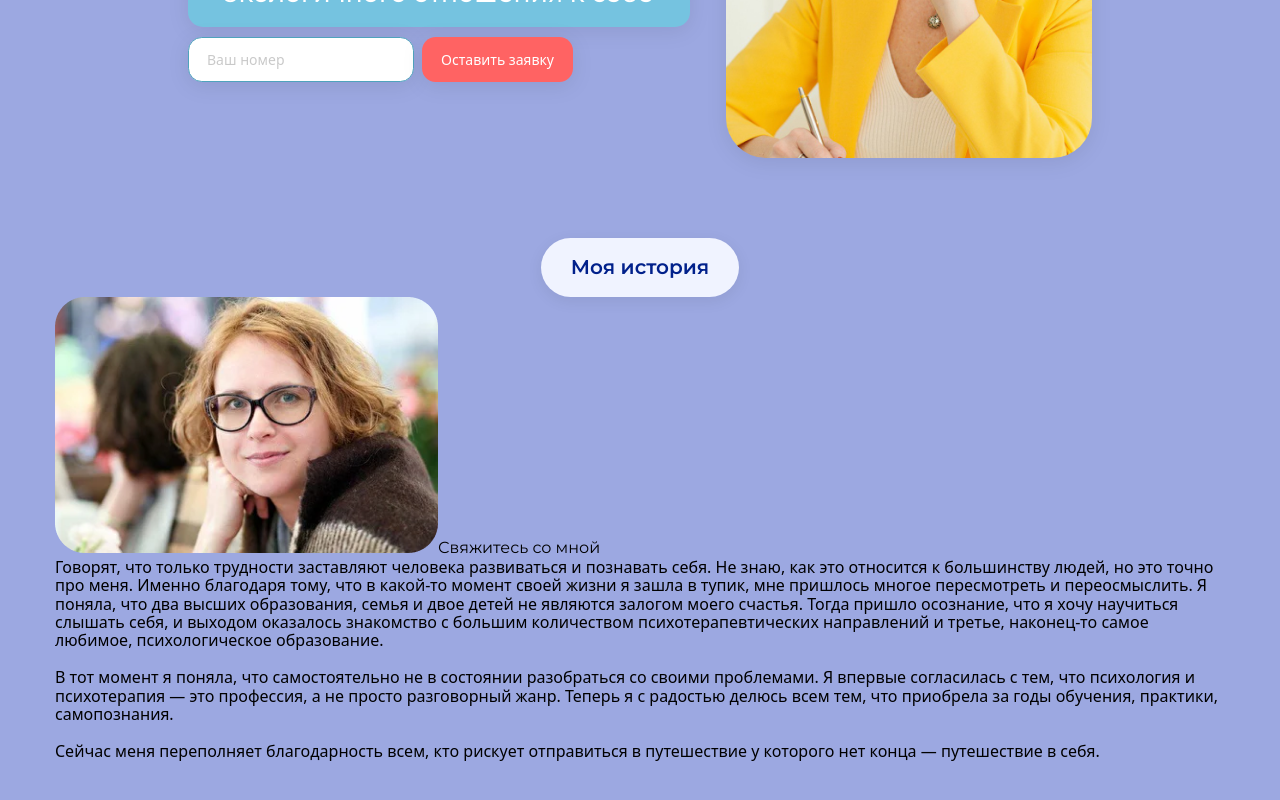
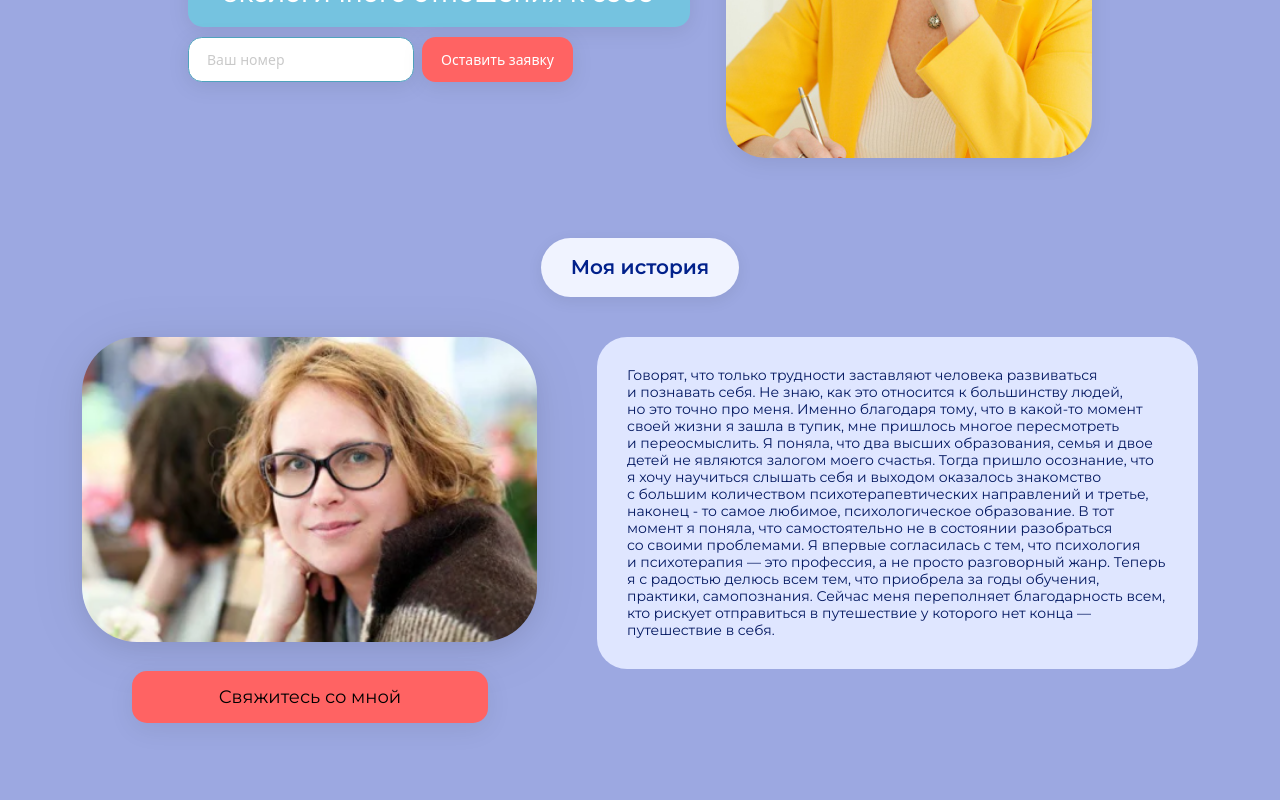
Before and after one commit to Fluebubble/marina-trots-website, a React (Vite) app: page / in a window 1280 px wide. Shown: the part 418-1218 px from the top of the page. Before the commit the page ends 1180 px from the top, so only its background shows below. Built offline with nearby package versions, Linux system fonts and the light colour scheme.

Commit message:
Story component finished

```diff
--- a/src/components/Container/Container.module.scss
+++ b/src/components/Container/Container.module.scss
@@ -3,11 +3,11 @@
   padding: 0 15px;
   margin: 0 auto;
 
-  @media screen and (min-width: 768px) {
+  @media screen and (width>=768px) {
     max-width: 768px;
   }
 
-  @media screen and (min-width: 1200px) {
+  @media screen and (width>=1200px) {
     max-width: 1200px;
   }
 }
--- a/src/components/Story/Story.module.scss
+++ b/src/components/Story/Story.module.scss
@@ -1,3 +1,17 @@
+.content {
+  display: flex;
+  flex-direction: column;
+  margin-top: 40px;
+  align-items: center;
+  gap: 25px;
+
+  @media screen and (min-width: 768px) {
+    height: 510px;
+    display: block;
+    position: relative;
+  }
+}
+
 .wrapper {
   max-width: 400px;
   width: fit-content;
@@ -18,3 +32,70 @@
   line-height: 29px;
   text-align: center;
 }
+
+.photo {
+  max-width: 380px;
+  width: 100%;
+  height: auto;
+  filter: drop-shadow(0px 6.66667px 26.6667px rgba(0, 0, 0, 0.07));
+  border-radius: 30px;
+  // margin-top: 25px;
+  order: 2;
+
+  @media screen and (min-width: 768px) {
+    width: 256px;
+    position: absolute;
+    margin: 0;
+    // margin-left: 15px;
+  }
+
+  @media screen and (min-width: 1200px) {
+    max-width: none;
+    width: 455px;
+    position: absolute;
+    border-radius: 55px;
+    margin-left: 27px;
+    box-shadow: 0px 6.666666507720947px 26.66666603088379px 0px rgba(0, 0, 0, 0.07);
+  }
+}
+
+.button {
+  $button-height: 60px;
+
+  // padding: 18.5px 52px;
+  text-align: center;
+  // margin-top: 25px;
+  // max-width: 290px;
+  width: 290px;
+  height: $button-height;
+  background: #ff6363;
+  border-radius: 15px;
+  order: 3;
+  font-style: normal;
+  font-weight: 400;
+  font-size: 18px;
+  line-height: $button-height;
+  color: #ffffff;
+
+  &:visited {
+    color: #fff;
+  }
+
+  @media screen and (min-width: 768px) {
+    // width: 256px;
+    margin: 0;
+    position: absolute;
+    width: 256px;
+    height: 52px;
+    line-height: 52px;
+    top: 191px;
+  }
+
+  @media screen and (min-width: 1200px) {
+    width: 356px;
+    height: 52px;
+    top: 334px;
+    left: 77px;
+    box-shadow: 0px 6.666666507720947px 26.66666603088379px 0px rgba(0, 0, 0, 0.07);
+  }
+}
--- a/src/components/Story/Story.tsx
+++ b/src/components/Story/Story.tsx
@@ -1,46 +1,57 @@
 import React from 'react';
 import { Title } from '../Title/Title';
+import { Text } from '../Text/Text';
+import styles from './Story.module.scss';
+
+const StoryImage = ({ src, alt }: { src: string; alt: string }) => (
+  <img
+    src={src}
+    alt={alt}
+    className={styles.photo}
+  />
+);
+
+const ContactButton = ({ href, label }: { href: string; label: string }) => (
+  <a
+    className={styles.button}
+    href={href}
+  >
+    {label}
+  </a>
+);
 
 export const Story = () => {
   return (
     <section className="section story">
       {/* <div className="container"> */}
       <Title text="Моя история" />
-      <div className="story__inner">
-        <img
+      <div className={styles.content}>
+        <Text
+          text="Говорят, что только трудности заставляют человека развиваться и познавать себя. Не знаю, как это относится к большинству людей, но это точно про меня. Именно благодаря тому, что в какой-то момент своей жизни я зашла в тупик, мне пришлось многое пересмотреть и переосмыслить. Я поняла, что два высших образования, семья и двое детей не являются залогом моего счастья. Тогда пришло осознание, что я хочу научиться слышать себя и выходом оказалось знакомство с большим количеством психотерапевтических направлений и третье, наконец - то самое любимое, психологическое образование.
+
+В тот момент я поняла, что самостоятельно не в состоянии разобраться со своими проблемами. Я впервые согласилась с тем, что психология и психотерапия — это профессия, а не просто разговорный жанр. Теперь я с радостью делюсь всем тем, что приобрела за годы обучения, практики, самопознания.
+
+Сейчас меня переполняет благодарность всем, кто рискует отправиться в путешествие у которого нет конца — путешествие в себя."
+        />
+        <StoryImage
+          src="./img/elements/photo-1.png"
+          alt="Марина Троц"
+        />
+        <ContactButton
+          href="#feedback"
+          label="Свяжитесь со мной"
+        />
+        {/* <img
           src="./img/elements/photo-1.png"
           alt="Марина Троц"
           className="story__photo"
-        />
-        <a
+        /> */}
+        {/* <a
           className="cta-button"
           href="#feedback"
         >
           Свяжитесь со мной
-        </a>
-        <div className="text-bg story__text-bg">
-          <p className="text">
-            Говорят, что только трудности заставляют человека развиваться и
-            познавать себя. Не знаю, как это относится к большинству людей, но
-            это точно про меня. Именно благодаря тому, что в какой-то момент
-            своей жизни я зашла в тупик, мне пришлось многое пересмотреть и
-            переосмыслить. Я поняла, что два высших образования, семья и двое
-            детей не являются залогом моего счастья. Тогда пришло осознание, что
-            я хочу научиться слышать себя, и выходом оказалось знакомство с
-            большим количеством психотерапевтических направлений и третье,
-            наконец-то самое любимое, психологическое образование.
-            <br />
-            <br />
-            В тот момент я поняла, что самостоятельно не в состоянии разобраться
-            со своими проблемами. Я впервые согласилась с тем, что психология и
-            психотерапия — это профессия, а не просто разговорный жанр. Теперь я
-            с радостью делюсь всем тем, что приобрела за годы обучения,
-            практики, самопознания. <br />
-            <br />
-            Сейчас меня переполняет благодарность всем, кто рискует отправиться
-            в путешествие у которого нет конца — путешествие в себя.
-          </p>
-        </div>
+        </a> */}
       </div>
       {/* </div> */}
     </section>
--- /dev/null
+++ b/src/components/Text/Text.module.scss
@@ -0,0 +1,30 @@
+.wrapper {
+  padding: 30px;
+  border-radius: 30px;
+  background-color: #DFE6FF;
+  // max-width: 450px;
+  // order: 1;
+
+  @media screen and (width>=768px) {
+    position: absolute;
+    width: 452px;
+    left: 286px;
+  }
+
+  @media screen and (width>=1200px) {
+    max-width: none;
+    margin: 0 27px 0 0;
+    width: 601px;
+    left: auto;
+    right: 0;
+  }
+}
+
+.text {
+  font-family: Montserrat, sans-serif;
+  font-style: normal;
+  font-weight: 400;
+  font-size: 14px;
+  line-height: 17px;
+  color: #031860;
+}
--- a/src/components/Text/Text.tsx
+++ b/src/components/Text/Text.tsx
@@ -0,0 +1,35 @@
+import React from 'react';
+import styles from './Text.module.scss';
+
+interface Props {
+  text: string;
+}
+
+export const Text: React.FC<Props> = ({ text }) => {
+  return (
+    <div className={styles.wrapper}>
+      <p className={styles.text}>
+        {text}
+        {/* Говорят, что только трудности заставляют человека развиваться и
+        познавать себя. Не знаю, как это относится к большинству людей, но это
+        точно про меня. Именно благодаря тому, что в какой-то момент своей жизни
+        я зашла в тупик, мне пришлось многое пересмотреть и переосмыслить. Я
+        поняла, что два высших образования, семья и двое детей не являются
+        залогом моего счастья. Тогда пришло осознание, что я хочу научиться
+        слышать себя, и выходом оказалось знакомство с большим количеством
+        психотерапевтических направлений и третье, наконец-то самое любимое,
+        психологическое образование.
+        <br />
+        <br />
+        В тот момент я поняла, что самостоятельно не в состоянии разобраться со
+        своими проблемами. Я впервые согласилась с тем, что психология и
+        психотерапия — это профессия, а не просто разговорный жанр. Теперь я с
+        радостью делюсь всем тем, что приобрела за годы обучения, практики,
+        самопознания. <br />
+        <br />
+        Сейчас меня переполняет благодарность всем, кто рискует отправиться в
+        путешествие у которого нет конца — путешествие в себя. */}
+      </p>
+    </div>
+  );
+};
```
Also changed, not shown: src/components/Text/Text.scss (deleted).
